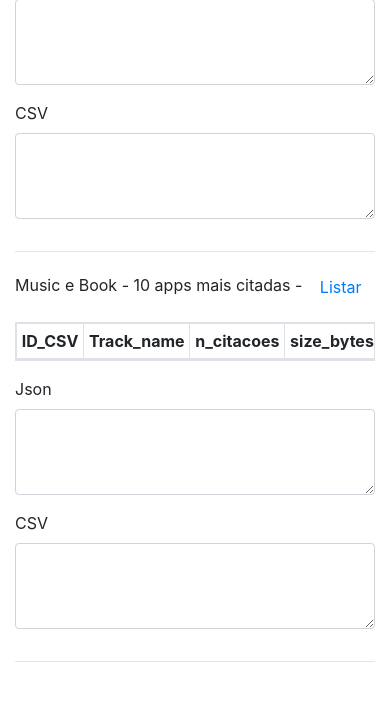
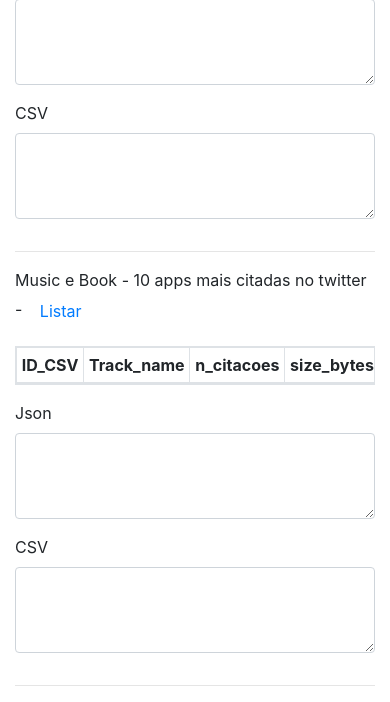
Before and after one commit to juniorcarvalho/readcsv, a Django app: page / in a window 390 px wide. Shown: the part 797-1499 px from the top of the page. Before the commit the page ends 1459 px from the top, so only its background shows below. Run offline with Django 3.2, Linux system fonts and the light colour scheme; lists and menus that the app fills with data are empty; parts of the project's set-up code (start-up, migrations or seed data) failed here and were passed over; some libraries are stand-ins or nearby versions.

Commit message:
twitter api

```diff
--- a/readcsv/core/admin.py
+++ b/readcsv/core/admin.py
@@ -1,8 +1,10 @@
 from django.contrib import admin
 from .models import AppleStore
 
+
 class AppleStoreAdmin(admin.ModelAdmin):
-    list_display = ['id_csv', 'track_name']
+    list_display = ['id_csv', 'track_name', 'prime_genre']
+    search_fields = ['track_name']
 
 
 admin.site.register(AppleStore, AppleStoreAdmin)
--- a/readcsv/core/templates/index.html
+++ b/readcsv/core/templates/index.html
@@ -11,7 +11,8 @@
 <div class="container">
     <hr>
     <div class="row">
-        <div class="col">
+        <div class="col-md-12">
+            <div class="form-group">
                 <form method="post" enctype="multipart/form-data">
                     {% csrf_token %}
                     <div class="form-group">
@@ -26,6 +27,7 @@
                 <p>Dependendo do número de registros do arquivo, o processamento pode demorar um pouco.</p>
                 <p>Verifique o arquivo readcsvlog.log para saber do fim do processamento.</p>
                 {% endif %}
+            </div>
         </div>
     </div>
 
@@ -111,7 +113,7 @@
 
     <div class="row">
         <div class="col">
-            <p>Music e Book - 10 apps mais citadas -
+            <p>Music e Book - 10 apps mais citadas no twitter -
                 <button type="button" class="btn btn-link" id="link_listar_3">Listar</button>
             </p>
             <table class="table table-responsive table-bordered table-sm" id="table_3">
@@ -243,6 +245,45 @@
             }
         });
     });
+
+    $("#link_listar_3").click(function () {
+        $.ajax({
+            url: "{% url 'music_book_twitter' %}",
+            type: 'get',
+            dataType: 'json',
+            success: function (result) {
+                $('#table_3 tbody').html('');
+                if (result.length > 0) {
+                    let thHTML = '<tbody>';
+                    let csv = '';
+                    $.each(result, function (i, r) {
+                        thHTML += '<tr>';
+                        thHTML += '<td>' + r.id_csv + '</td>';
+                        thHTML += '<td>' + r.track_name + '</td>';
+                        thHTML += '<td>' + r.n_citacoes + '</td>';
+                        thHTML += '<td>' + r.size_bytes + '</td>';
+                        thHTML += '<td>' + r.price + '</td>';
+                        thHTML += '<td>' + r.prime_genre + '</td>';
+                        thHTML += '<td>' + r.rating_count_tot + '</td>';
+                        thHTML += '</tr>';
+                        if (i === 0) {
+                            csv += arrayToCSV([r], true) + '\n';
+                        } else {
+                            csv += arrayToCSV([r]) + '\n';
+                        }
+                    });
+                    thHTML += '</tbody>';
+                    $('#table_3').append(thHTML);
+                    let result_json = JSON.stringify(result, null, 4);
+                    $('#table_3_json').val(result_json);
+                    $('#table_3_csv').val(csv);
+                } else {
+                    $('#table_3_json').val('Nenhum registro encontrado.');
+                    $('#table_3_csv').val('Nenhum registro encontrado.');
+                }
+            }
+        });
+    });
 </script>
 
 </body>
--- a/readcsv/core/views.py
+++ b/readcsv/core/views.py
@@ -1,14 +1,17 @@
 import csv
 import logging
 import os
+import time
 from threading import Thread
 
+import tweepy
 from django.conf import settings
 from django.core.files.storage import FileSystemStorage
 from django.core.serializers.json import DjangoJSONEncoder
 from django.db.models import Q
 from django.http import JsonResponse, Http404
 from django.shortcuts import render
+from tweepy import TweepError
 
 from readcsv.core.models import AppleStore
 
@@ -64,6 +67,40 @@ def music_book_app(request):
     return JsonResponse([r for r in result], encoder=DjangoJSONEncoder, safe=False)
 
 
+def music_book_twitter_app(request):
+    if not request.is_ajax():
+        raise Http404
+
+    result = \
+        AppleStore.objects.filter(Q(prime_genre='Music') | Q(prime_genre='Book')).order_by('-n_citacoes').values(
+            'id_csv',
+            'track_name',
+            'n_citacoes',
+            'size_bytes',
+            'price',
+            'prime_genre',
+            'rating_count_tot')
+    if len(result) > 0:
+        result = result[:10]
+    else:
+        result = []
+
+    return JsonResponse([r for r in result], encoder=DjangoJSONEncoder, safe=False)
+
+
+def get_twitter():
+    auth = tweepy.OAuthHandler(settings.TWITTER_API_KEY, settings.TWITTER_SECRET_KEY)
+    auth.set_access_token(settings.TWITTER_ACCESS_TOKEN, settings.TWITTER_ACCESS_TOKEN_SECRET)
+    twitter = tweepy.API(auth)
+
+    try:
+        twitter.auth.get_username()
+    except TweepError as e:
+        log.debug('Erro twitter {0}'.format(e))
+        raise
+    return twitter
+
+
 class ImportFile(Thread):
     def __init__(self, file_name):
         Thread.__init__(self)
@@ -87,4 +124,23 @@ class ImportFile(Thread):
                 apple_store.rating_count_tot = row[6]
                 apple_store.save()
         os.remove(self.file_name)
+
+        log.debug('Consultando twitter')
+        result_apps = AppleStore.objects.filter(Q(prime_genre='Music') | Q(prime_genre='Book'))
+        twitter = get_twitter()
+        i = 1
+        for r in result_apps:
+            t = twitter.search(q='#{0}'.format(r.track_name))
+            r.n_citacoes = len(t)
+            r.save()
+
+            # rate limit twitter
+            i += 1
+            if i > 180:
+                log.debug('rate limit twitter: 15min')
+                time.sleep(960)
+                i = 1
+                log.debug('Consultando twitter')
+        log.debug('Fim da consulta ao twitter.')
+
         log.debug('Fim: ImportFile')
--- a/readcsv/urls.py
+++ b/readcsv/urls.py
@@ -22,5 +22,6 @@ urlpatterns = [
     path('', readcsv.core.views.home),
     path('news/', readcsv.core.views.news_app, name='news'),
     path('music_book/', readcsv.core.views.music_book_app, name='music_book'),
+    path('music_book_twitter/', readcsv.core.views.music_book_twitter_app, name='music_book_twitter'),
     path('admin/', admin.site.urls),
 ]
--- a/requirements.txt
+++ b/requirements.txt
@@ -1,4 +1,5 @@
 Django==2.2.5
 python-decouple==3.1
 dj-database-url==0.5.0
+tweepy==3.8.0
 psycopg2-binary==2.8.3
```
Also changed, not shown: readcsv/core/tests/test_view_music_book_twitter_app.py (added, +35 -0 lines), readcsv/settings.py (+8 -6 lines), 1 other file. Lines whose indentation alone changed are shown as unchanged.
